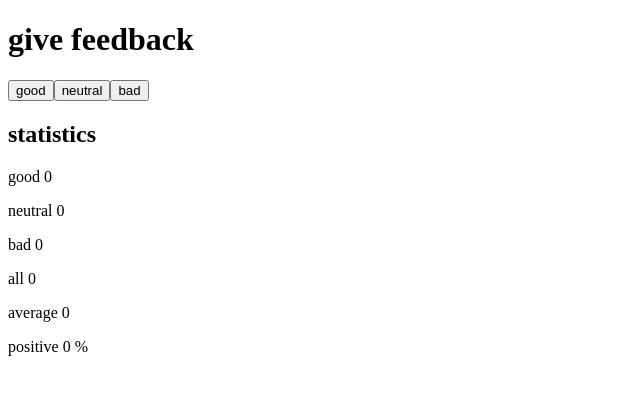
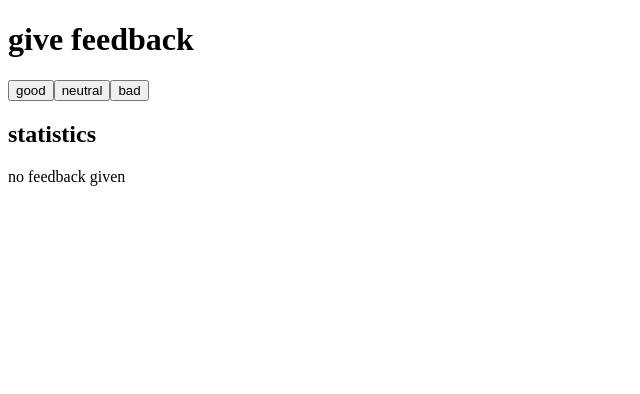
Before and after one commit to YouqinS/FullStackCourse_HUMSCS, a React (Create React App) app in the folder exercises/part1/unicafe/: page / in a window 1280 px wide. Shown: the top 394 px of the page, without its empty margins (0-640 px from the left). Built offline with nearby package versions, Linux system fonts and the light colour scheme.

Commit message:
part1 1.9

```diff
--- a/exercises/part1/unicafe/src/App.js
+++ b/exercises/part1/unicafe/src/App.js
@@ -23,9 +23,12 @@ const Statistics = ({good, neutral, bad}) => {
         return positive
     }
 
+    if (calculateAll() === 0) {
+        return <p>no feedback given</p>
+    }
+
     return (
         <div>
-            <h2>statistics</h2>
             <p>good {good}</p>
             <p>neutral {neutral}</p>
             <p>bad {bad}</p>
@@ -64,6 +67,7 @@ const App = () => {
             <Button onclick={handleNeutralClick} text="neutral"/>
             <Button onclick={handleBadClick} text="bad"/>
 
+            <h2>statistics</h2>
             <Statistics good={good} neutral={neutral} bad={bad}/>
 
         </div>
```
